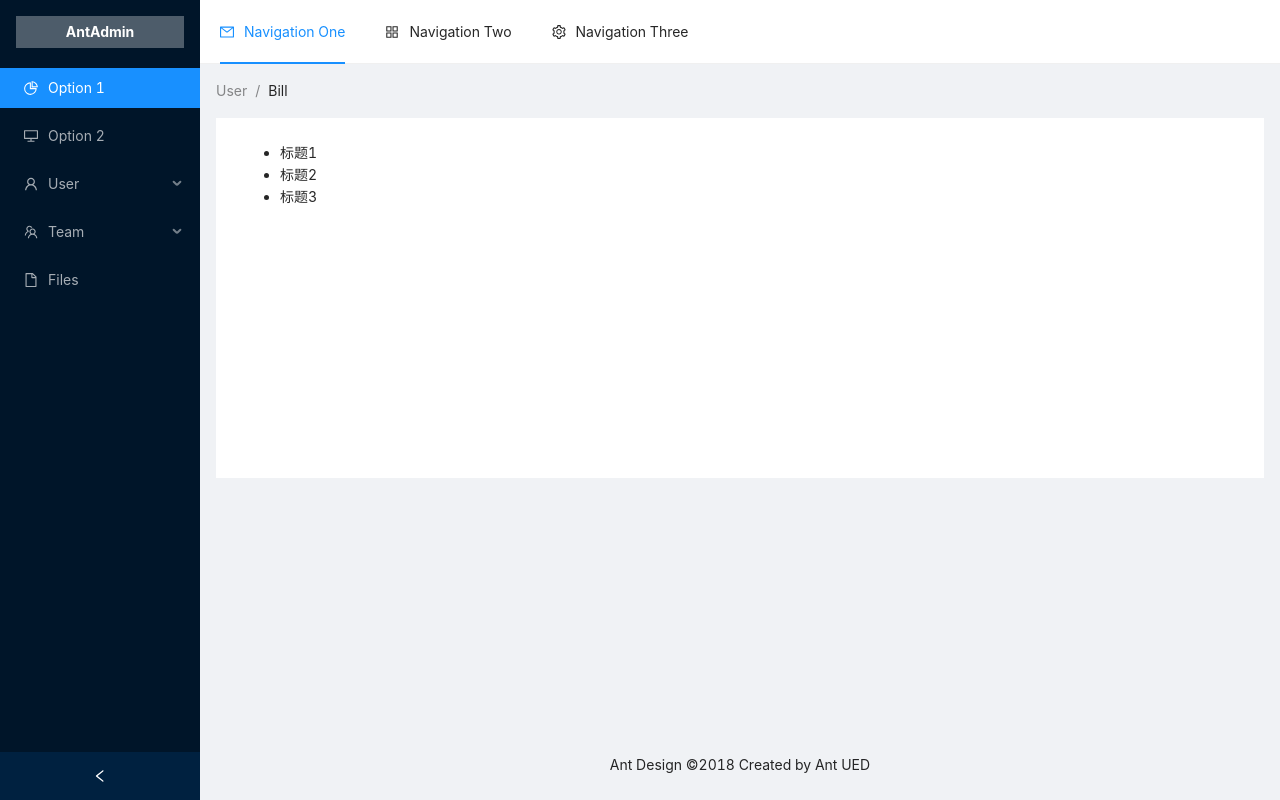
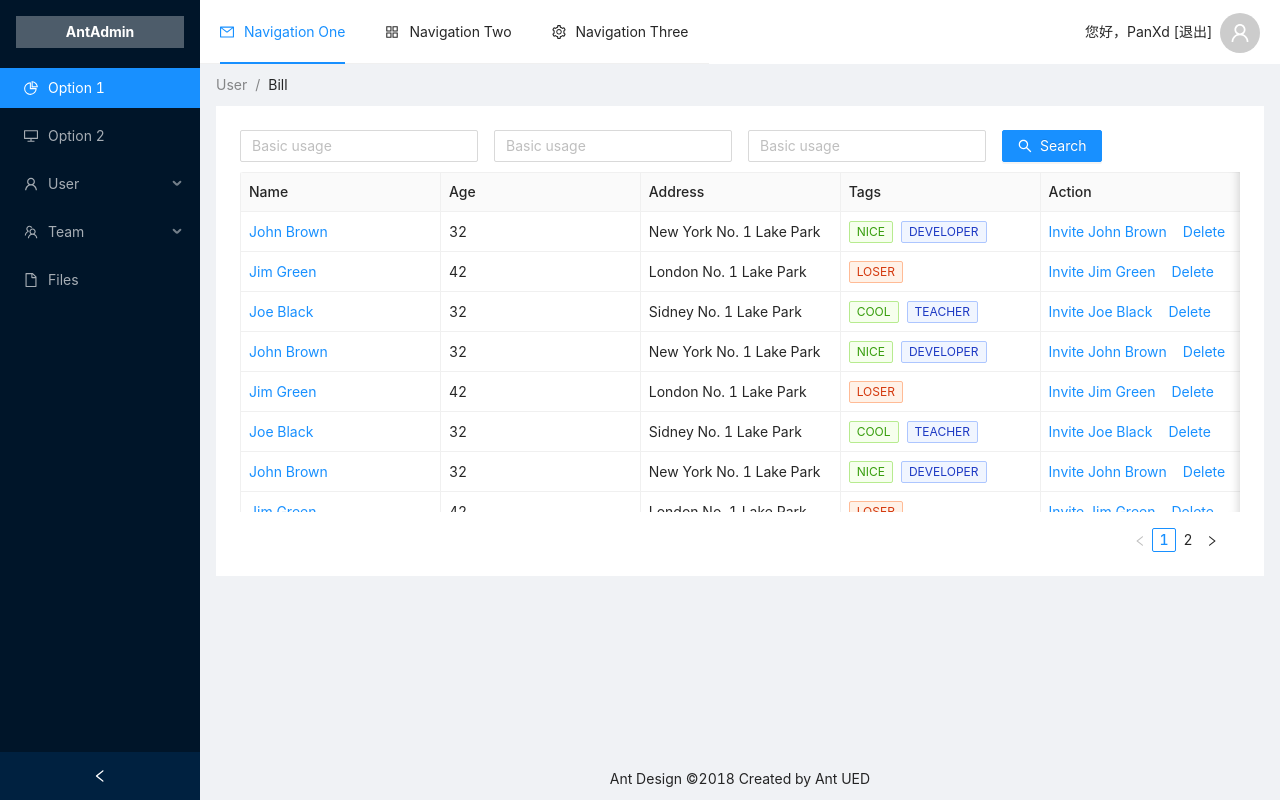
Before and after one commit to windboy3699/antadmin, a React app: page /home/1 in a window 1280 px wide. Built offline with nearby package versions, Linux system fonts and the light colour scheme.

Commit message:
add table search bar

```diff
--- a/src/App.css
+++ b/src/App.css
@@ -15,3 +15,17 @@
 [data-theme="dark"] .site-layout .site-layout-background {
   background: #141414;
 }
+
+.ant-menu {
+  float: left;
+}
+.header-right {
+  float: right;
+  margin-right: 20px;
+}
+.ant-table-pagination.ant-pagination {
+  margin: 16px 16px 0 16px;
+}
+.ant-layout-footer {
+  padding: 10px;
+}
--- a/src/App.js
+++ b/src/App.js
@@ -12,6 +12,7 @@ import {
     UserOutlined,
 } from '@ant-design/icons';
 import { MailOutlined, AppstoreOutlined, SettingOutlined } from '@ant-design/icons';
+import { Avatar } from 'antd';
 import List from './components/List';
 
 const { Header, Content, Footer, Sider } = Layout;
@@ -75,10 +76,14 @@ class App extends React.Component {
                                     Navigation Three
                                 </Menu.Item>
                             </Menu>
+                            <div className={"header-right"}>
+                                您好，PanXd [退出]&nbsp;&nbsp;
+                                <Avatar size={40} icon={<UserOutlined />} />
+                            </div>
                         </div>
                     </Header>
                     <Content style={{ margin: '0 16px' }}>
-                        <Breadcrumb style={{ margin: '16px 0' }}>
+                        <Breadcrumb style={{ margin: '10px 0' }}>
                             <Breadcrumb.Item>User</Breadcrumb.Item>
                             <Breadcrumb.Item>Bill</Breadcrumb.Item>
                         </Breadcrumb>
--- a/src/components/List.js
+++ b/src/components/List.js
@@ -1,15 +1,199 @@
 import React, { Component } from 'react';
-import { Button } from 'antd';
+import { Table, Tag, Space } from 'antd';
+import { Row, Col, Divider } from 'antd';
+import { Input } from 'antd';
+import { Button, Tooltip } from 'antd';
+import { SearchOutlined } from '@ant-design/icons';
+
+const style = {  marginBottom:"10px" };
+
+const columns = [
+    {
+        title: 'Name',
+        dataIndex: 'name',
+        key: 'name',
+        render: text => <a>{text}</a>,
+    },
+    {
+        title: 'Age',
+        dataIndex: 'age',
+        key: 'age',
+    },
+    {
+        title: 'Address',
+        dataIndex: 'address',
+        key: 'address',
+    },
+    {
+        title: 'Tags',
+        key: 'tags',
+        dataIndex: 'tags',
+        render: tags => (
+            <>
+                {tags.map(tag => {
+                    let color = tag.length > 5 ? 'geekblue' : 'green';
+                    if (tag === 'loser') {
+                        color = 'volcano';
+                    }
+                    return (
+                        <Tag color={color} key={tag}>
+                            {tag.toUpperCase()}
+                        </Tag>
+                    );
+                })}
+            </>
+        ),
+    },
+    {
+        title: 'Action',
+        key: 'action',
+        render: (text, record) => (
+            <Space size="middle">
+                <a>Invite {record.name}</a>
+                <a>Delete</a>
+            </Space>
+        ),
+    },
+];
+
+const data = [
+    {
+        key: '1',
+        name: 'John Brown',
+        age: 32,
+        address: 'New York No. 1 Lake Park',
+        tags: ['nice', 'developer'],
+    },
+    {
+        key: '2',
+        name: 'Jim Green',
+        age: 42,
+        address: 'London No. 1 Lake Park',
+        tags: ['loser'],
+    },
+    {
+        key: '3',
+        name: 'Joe Black',
+        age: 32,
+        address: 'Sidney No. 1 Lake Park',
+        tags: ['cool', 'teacher'],
+    },
+    {
+        key: '1',
+        name: 'John Brown',
+        age: 32,
+        address: 'New York No. 1 Lake Park',
+        tags: ['nice', 'developer'],
+    },
+    {
+        key: '2',
+        name: 'Jim Green',
+        age: 42,
+        address: 'London No. 1 Lake Park',
+        tags: ['loser'],
+    },
+    {
+        key: '3',
+        name: 'Joe Black',
+        age: 32,
+        address: 'Sidney No. 1 Lake Park',
+        tags: ['cool', 'teacher'],
+    },
+    {
+        key: '1',
+        name: 'John Brown',
+        age: 32,
+        address: 'New York No. 1 Lake Park',
+        tags: ['nice', 'developer'],
+    },
+    {
+        key: '2',
+        name: 'Jim Green',
+        age: 42,
+        address: 'London No. 1 Lake Park',
+        tags: ['loser'],
+    },
+    {
+        key: '3',
+        name: 'Joe Black',
+        age: 32,
+        address: 'Sidney No. 1 Lake Park',
+        tags: ['cool', 'teacher'],
+    },
+    {
+        key: '1',
+        name: 'John Brown',
+        age: 32,
+        address: 'New York No. 1 Lake Park',
+        tags: ['nice', 'developer'],
+    },
+    {
+        key: '1',
+        name: 'John Brown',
+        age: 32,
+        address: 'New York No. 1 Lake Park',
+        tags: ['nice', 'developer'],
+    },
+    {
+        key: '1',
+        name: 'John Brown',
+        age: 32,
+        address: 'New York No. 1 Lake Park',
+        tags: ['nice', 'developer'],
+    },
+    {
+        key: '1',
+        name: 'John Brown',
+        age: 32,
+        address: 'New York No. 1 Lake Park',
+        tags: ['nice', 'developer'],
+    },
+    {
+        key: '1',
+        name: 'John Brown',
+        age: 32,
+        address: 'New York No. 1 Lake Park',
+        tags: ['nice', 'developer'],
+    },
+    {
+        key: '1',
+        name: 'John Brown',
+        age: 32,
+        address: 'New York No. 1 Lake Park',
+        tags: ['nice', 'developer'],
+    },
+    {
+        key: '1',
+        name: 'John Brown',
+        age: 32,
+        address: 'New York No. 1 Lake Park',
+        tags: ['nice', 'developer'],
+    },
+];
 
 class List extends Component {
     render() {
         return (
             <div className="list-wrap">
-                <ul>
-                    <li>标题1</li>
-                    <li>标题2</li>
-                    <li>标题3</li>
-                </ul>
+                <Row gutter={16}>
+                    <Col className="gutter-row" span={6}>
+                        <div style={style}><Input placeholder="Basic usage" /></div>
+                    </Col>
+                    <Col className="gutter-row" span={6}>
+                        <div style={style}><Input placeholder="Basic usage" /></div>
+                    </Col>
+                    <Col className="gutter-row" span={6}>
+                        <div style={style}><Input placeholder="Basic usage" /></div>
+                    </Col>
+                    <Col className="gutter-row" span={6}>
+                        <div style={style}>
+                            <Button type="primary" icon={<SearchOutlined />}>
+                            Search
+                            </Button>
+                        </div>
+                    </Col>
+                </Row>
+                <Table columns={columns} dataSource={data} bordered={true} size="small" scroll={{ x: 'calc(500px + 50%)', y: 300 }} />
             </div>
         )
     }
```
